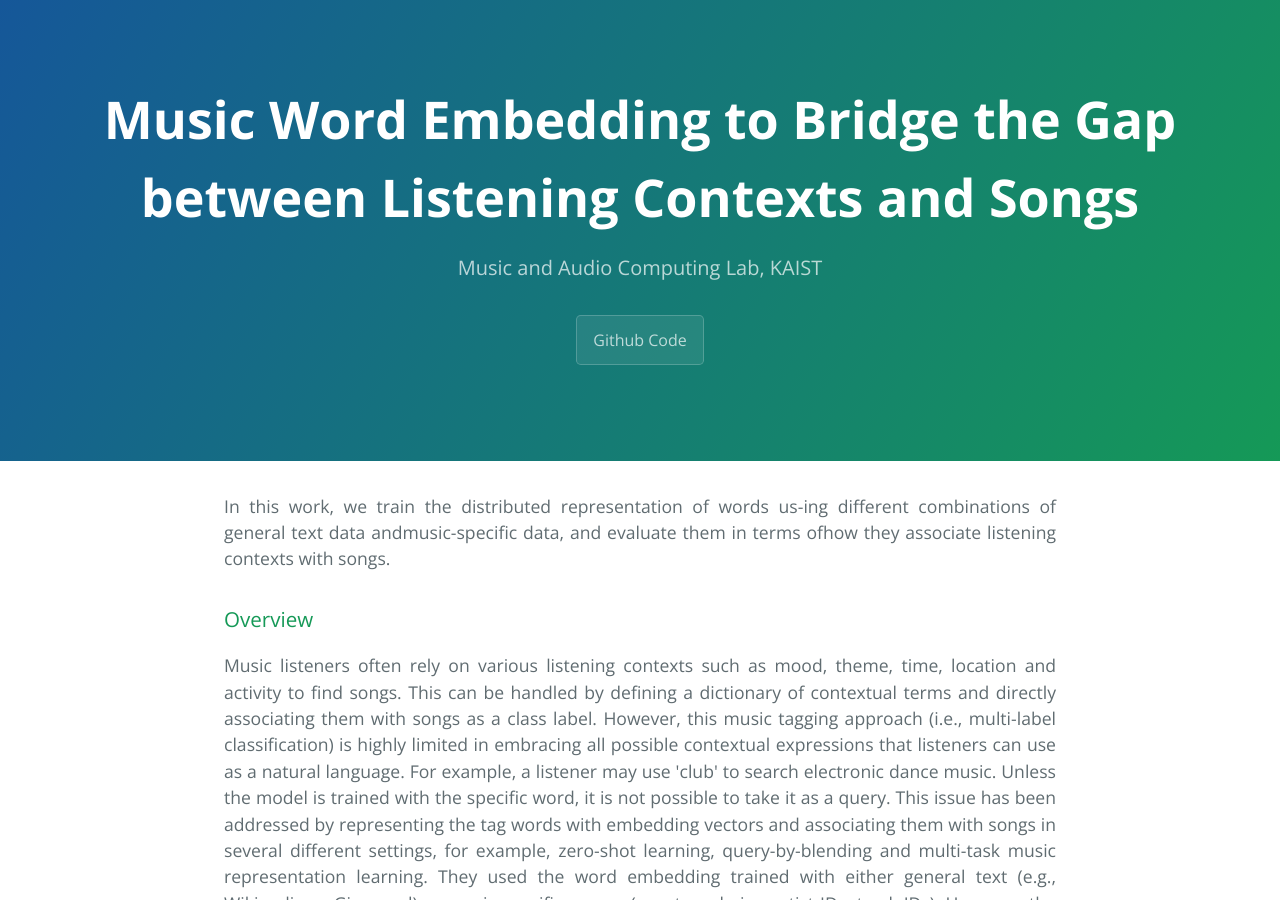
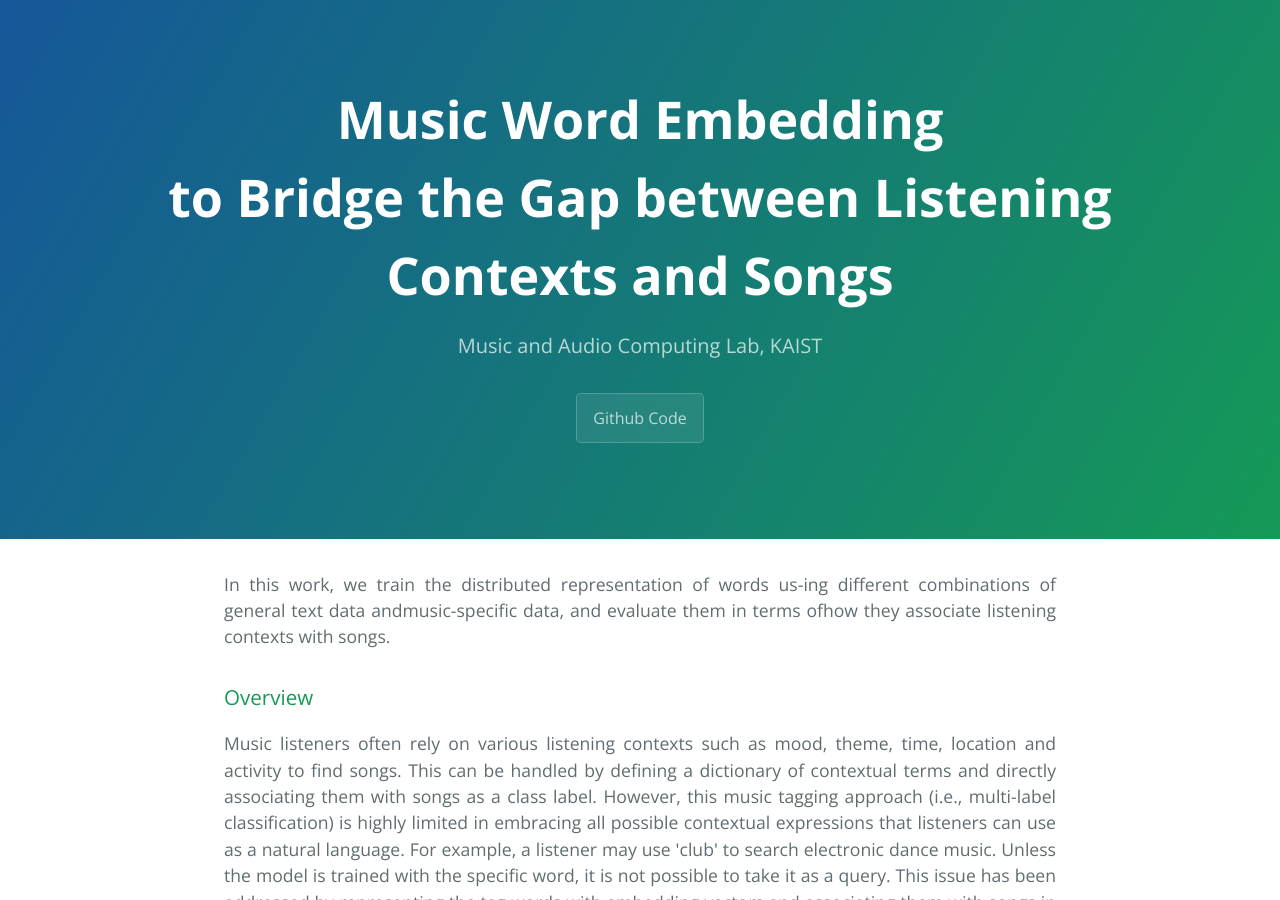
Before and after one commit to seungheondoh/MusicWordVec, a Jekyll site: the page built from index.md, in a window 1280 px wide and 900 px high. Built offline with Jekyll 4.4.1, drawn with Linux system fonts in a browser that asks for light colours; our own code applies the rules of GitHub Pages for plain Markdown files.

Commit message:
br working?

```diff
--- a/_config.yml
+++ b/_config.yml
@@ -1,4 +1,4 @@
-title: Music Word Embedding to Bridge the Gap between Listening Contexts and Songs
+title: Music Word Embedding <br/> to Bridge the Gap between Listening Contexts and Songs
 description: Music and Audio Computing Lab, KAIST
 
 theme: jekyll-theme-cayman
```
